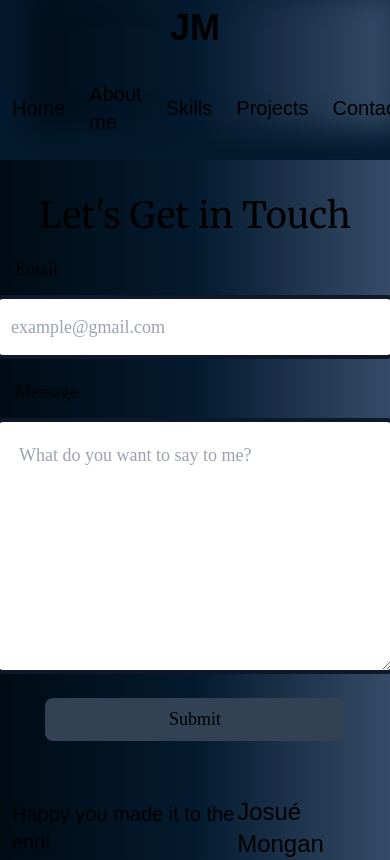
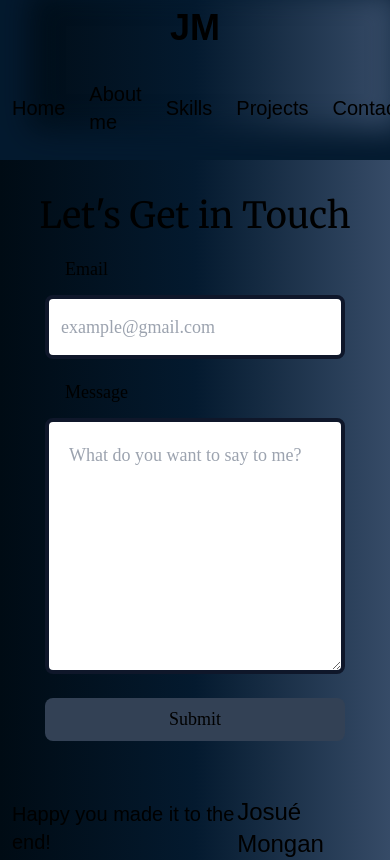
Before and after one commit to Josh012006/Next-JS, a Next.js app: page /contact in a window 390 px wide. Built offline with nearby package versions, Linux system fonts and the light colour scheme; a web font is replaced by a local one.

Commit message:
Improving the responsive design

```diff
--- a/app/contact/page.tsx
+++ b/app/contact/page.tsx
@@ -36,7 +36,7 @@ function Contact () {
         <>
             <section className="pt-5 flex flex-col items-center">
                 <h2 className={`text-4xl font-bold text-center mt-4 ${font.className}`}>Let's Get in Touch</h2>
-                <form id="contactForm" onSubmit={handleSubmit} className="flex flex-col justify-around" style={{width: '400px'}}>
+                <form id="contactForm" onSubmit={handleSubmit} className="flex flex-col justify-around">
                     <label htmlFor="mail" className="mt-5 ml-5 mb-3">Email</label>
                     <input id="mail" type='text' required placeholder="example@gmail.com" value={mail} onChange={(e) => {setMail(e.target.value)}} className="rounded-lg h-16 p-3 border-4 border-slate-900 text-black"  />
                     <label htmlFor="message" className="mt-5 ml-5 mb-3">Message</label>
--- a/app/globals.css
+++ b/app/globals.css
@@ -126,9 +126,23 @@ main {
   flex: 5;
 }
 
+
+
+
+#contactForm {
+  width: 400px;
+}
+
+
+
+
 @media screen and (max-width: 992px) {
   .gal {
     border-radius: 0rem;
+  }
+
+  #contactForm {
+    width: 300px;
   }
 }
 
```
